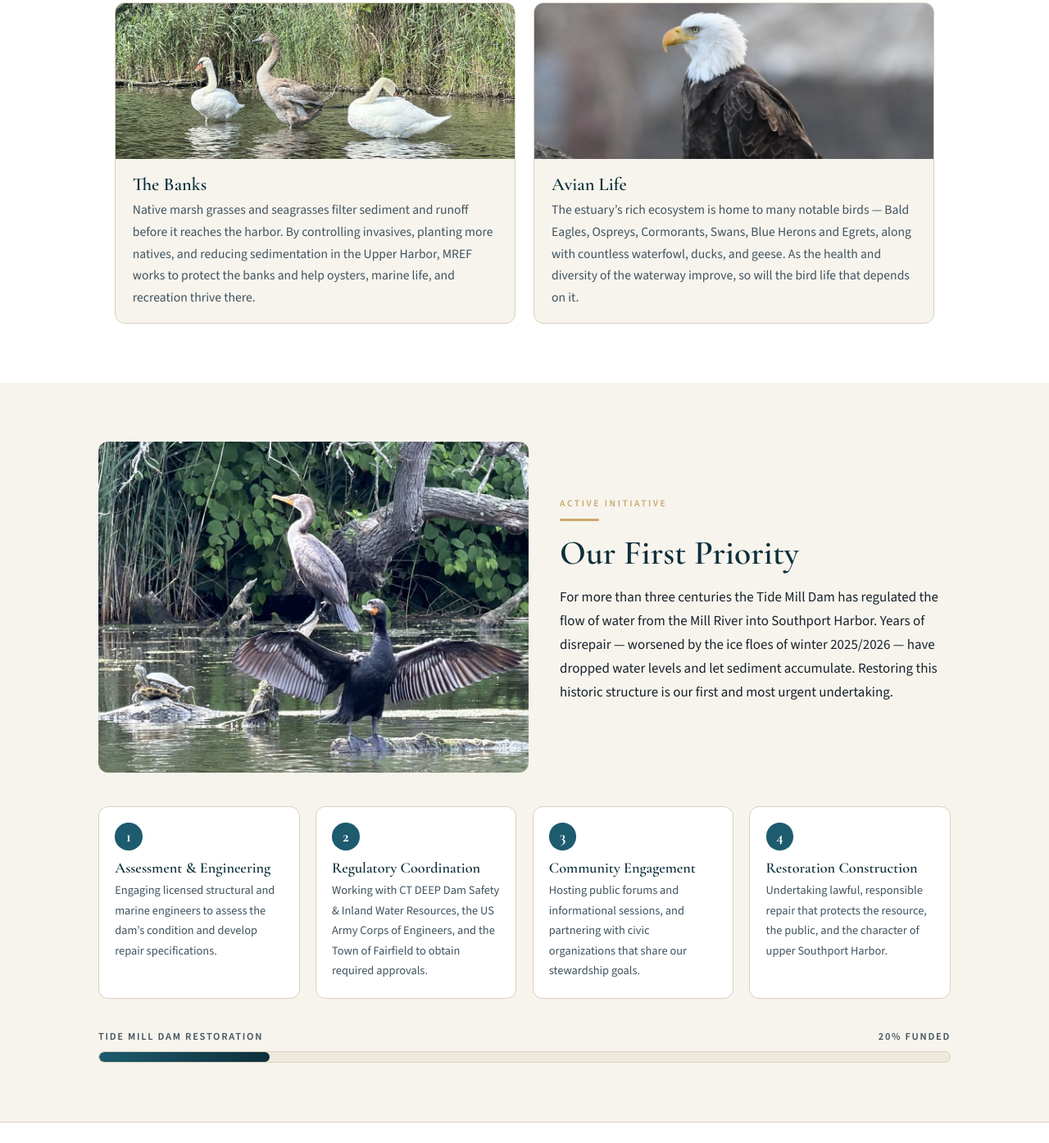
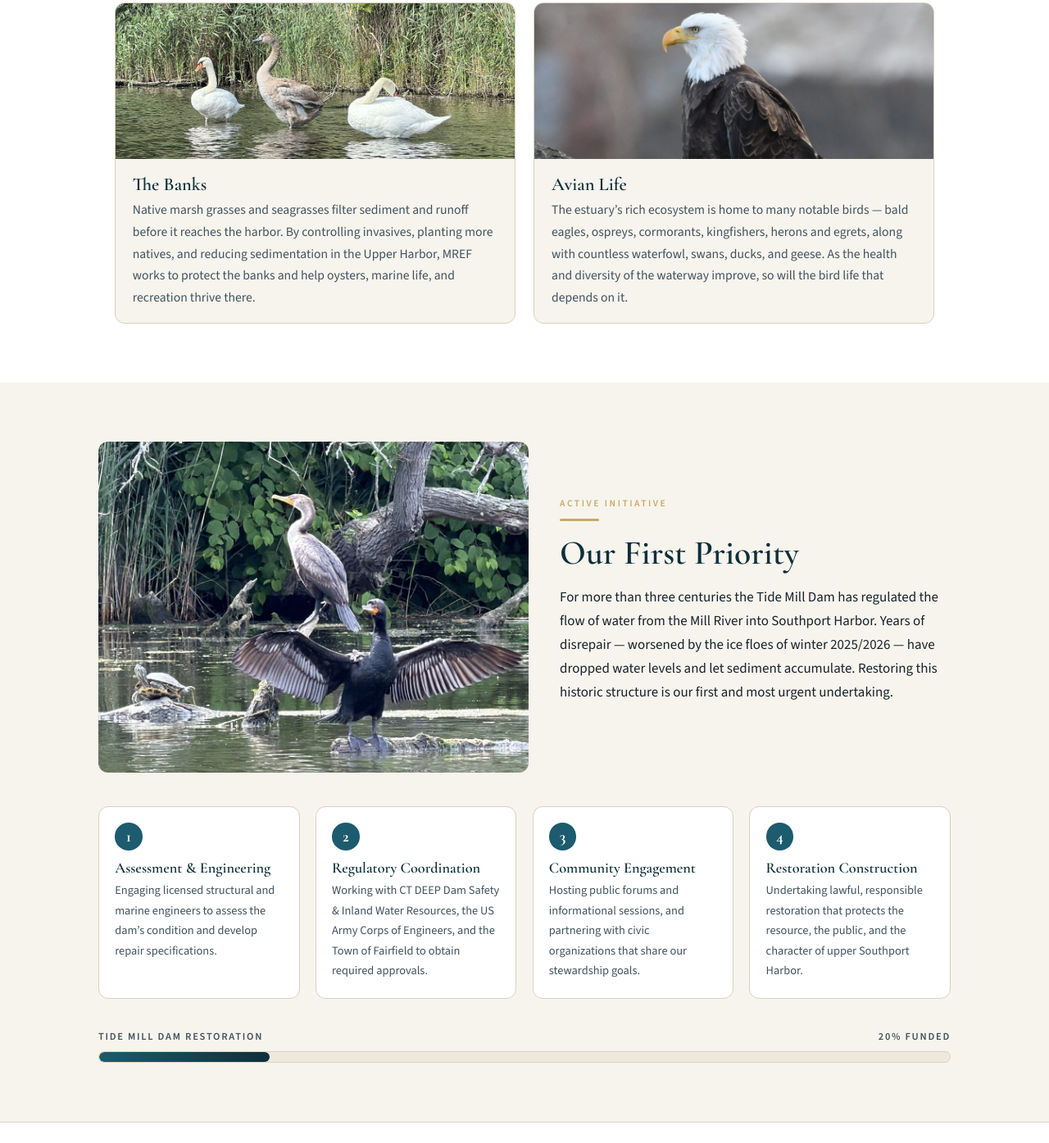
Before and after one commit to karllinford2/millriverct-website, a plain HTML site: page index.html in a window 1280 px wide. Shown: the part 2551-3946 px from the top of the page at 82% size. Drawn offline with nearby package versions, Linux system fonts and the light colour scheme.

Commit message:
Refine Avian Life bird list and Restoration Construction wording
Add kingfishers, lowercase species names for consistency, move swans
into the waterfowl clause; change "repair" to "restoration" in the
roadmap step for consistency with the rest of the Priority Project copy.

Co-Authored-By: Claude Sonnet 5 <noreply@anthropic.com>

```diff
--- a/index.html
+++ b/index.html
@@ -290,7 +290,7 @@
       </article>
       <article class="card">
         <img class="eagle" src="img/avian-eagle.jpg" alt="Bald eagle" />
-        <div class="body"><h3>Avian Life</h3><p>The estuary’s rich ecosystem is home to many notable birds — Bald Eagles, Ospreys, Cormorants, Swans, Blue Herons and Egrets, along with countless waterfowl, ducks, and geese. As the health and diversity of the waterway improve, so will the bird life that depends on it.</p></div>
+        <div class="body"><h3>Avian Life</h3><p>The estuary’s rich ecosystem is home to many notable birds — bald eagles, ospreys, cormorants, kingfishers, herons and egrets, along with countless waterfowl, swans, ducks, and geese. As the health and diversity of the waterway improve, so will the bird life that depends on it.</p></div>
       </article>
     </div>
   </section>
@@ -311,7 +311,7 @@
       <div class="step"><h3>Assessment &amp; Engineering</h3><p>Engaging licensed structural and marine engineers to assess the dam’s condition and develop repair specifications.</p></div>
       <div class="step"><h3>Regulatory Coordination</h3><p>Working with CT DEEP Dam Safety &amp; Inland Water Resources, the US Army Corps of Engineers, and the Town of Fairfield to obtain required approvals.</p></div>
       <div class="step"><h3>Community Engagement</h3><p>Hosting public forums and informational sessions, and partnering with civic organizations that share our stewardship goals.</p></div>
-      <div class="step"><h3>Restoration Construction</h3><p>Undertaking lawful, responsible repair that protects the resource, the public, and the character of upper Southport Harbor.</p></div>
+      <div class="step"><h3>Restoration Construction</h3><p>Undertaking lawful, responsible restoration that protects the resource, the public, and the character of upper Southport Harbor.</p></div>
     </div>
     <div class="progress">
       <div class="progress__label"><span>Tide Mill Dam Restoration</span><span>20% Funded</span></div>
```
